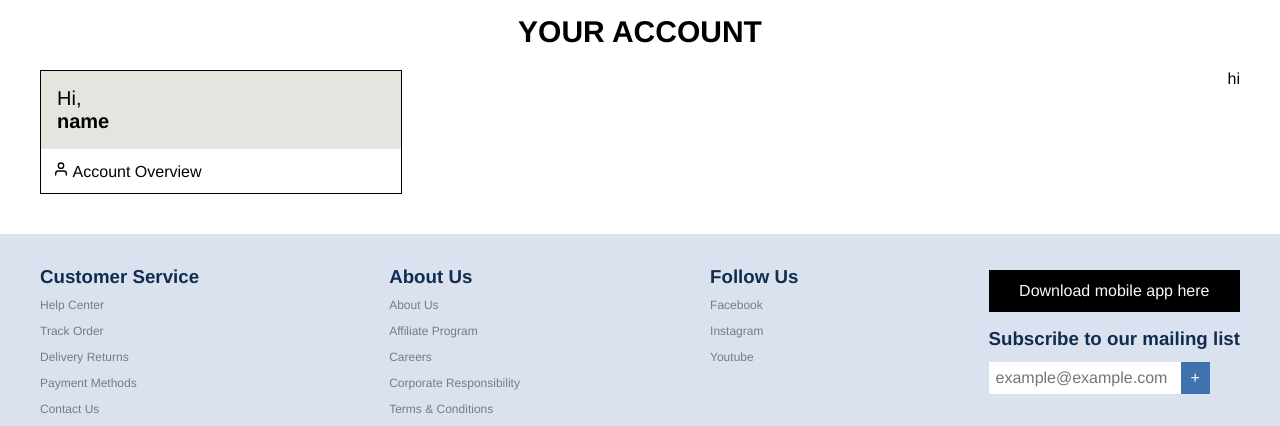
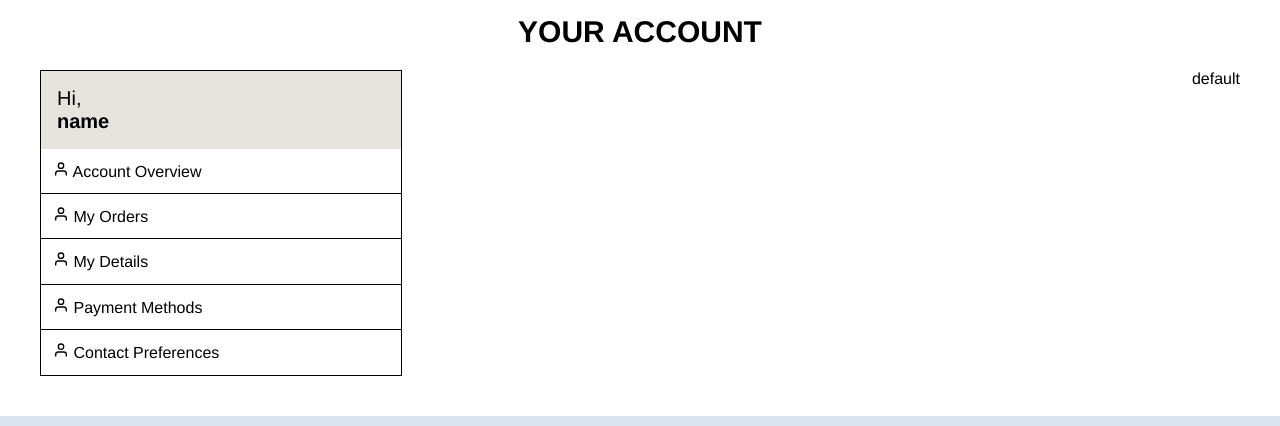
Before and after one commit to salmonsashimi/onlinestore, a Next.js app: page /user in a window 1280 px wide. Shown: the part 160-586 px from the top of the page. Built offline with nearby package versions, Linux system fonts and the light colour scheme; no server answers; grey boxes are pictures that could not be loaded.

Commit message:
linked user categories with right display

```diff
--- a/src/pages/user.js
+++ b/src/pages/user.js
@@ -1,7 +1,11 @@
+import { useState } from 'react';
+import { FiUser } from 'react-icons/fi';
 import Layout from '../components/Layout';
-import { FiUser } from 'react-icons/fi';
+
 
 const UserPage = () => {
+    const [currentPage, setCurrentPage] = useState('default')
+
     const links = ['Account Overview', 'My Orders', 'My Details', 'Payment Methods', 'Contact Preferences']
     return (
         <div className='user container'>
@@ -9,12 +13,13 @@ const UserPage = () => {
             <div className='user__main'>
                 <div className='user__menu'>
                     <h3 className='user__menu-header'>Hi, <span>name</span></h3>
-                    <button className='user__category'><FiUser />  Account Overview</button>
+                    {links.map(link => <button className='user__category' onClick={() => setCurrentPage(link)}><FiUser /> {link}</button>)}
+
 
                 </div>
                 <div className='user__content'>
-                    hi
-        </div>
+                    {currentPage}
+                </div>
             </div>
         </div >
     )
```
